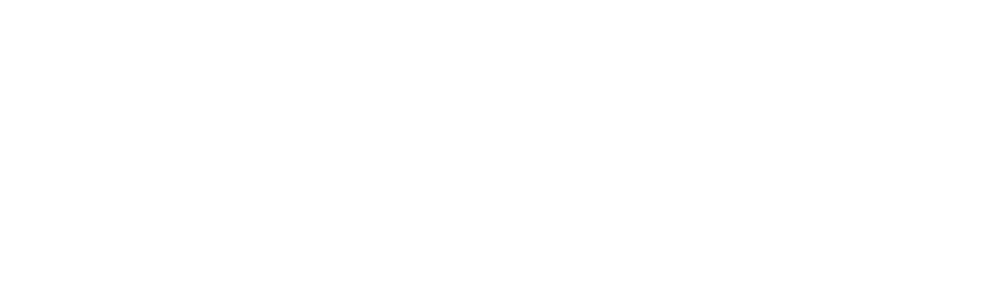
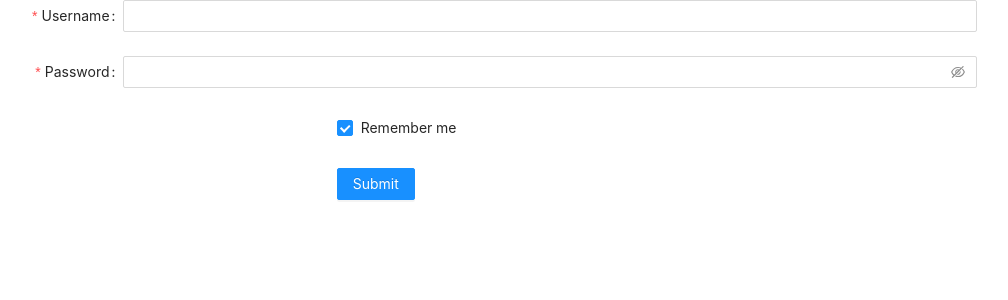
Before and after one commit to Gabriel-403/qiafan-moe-view, a React (Create React App) app: page /login in a window 1280 px wide. Shown: the top 300 px of the page, without its empty margins (90-1098 px from the left). Built offline with nearby package versions, Linux system fonts and the light colour scheme.

Commit message:
login scss

```diff
--- a/src/pages/Login/index.jsx
+++ b/src/pages/Login/index.jsx
@@ -32,6 +32,7 @@
 
 
         return (
+
                 <Form
                     {...layout}
                     name="basic"
@@ -77,6 +78,7 @@
                 </Button>
                     </Form.Item>
                 </Form>
+
         );
     }
 
--- /dev/null
+++ b/src/pages/Login/index.scss
@@ -0,0 +1,6 @@
+.ant-input-affix-wrapper{
+
+
+
+
+}
--- a/src/routers/index.jsx
+++ b/src/routers/index.jsx
@@ -10,7 +10,7 @@
     return (
         <Router>
             <Route path="/homepage" component={HomePage} />
-            <Route path="/index" component={Login} />
+            <Route path="/login" component={Login} />
         </Router>);
 }
 
```
Lines whose indentation alone changed are shown as unchanged.
